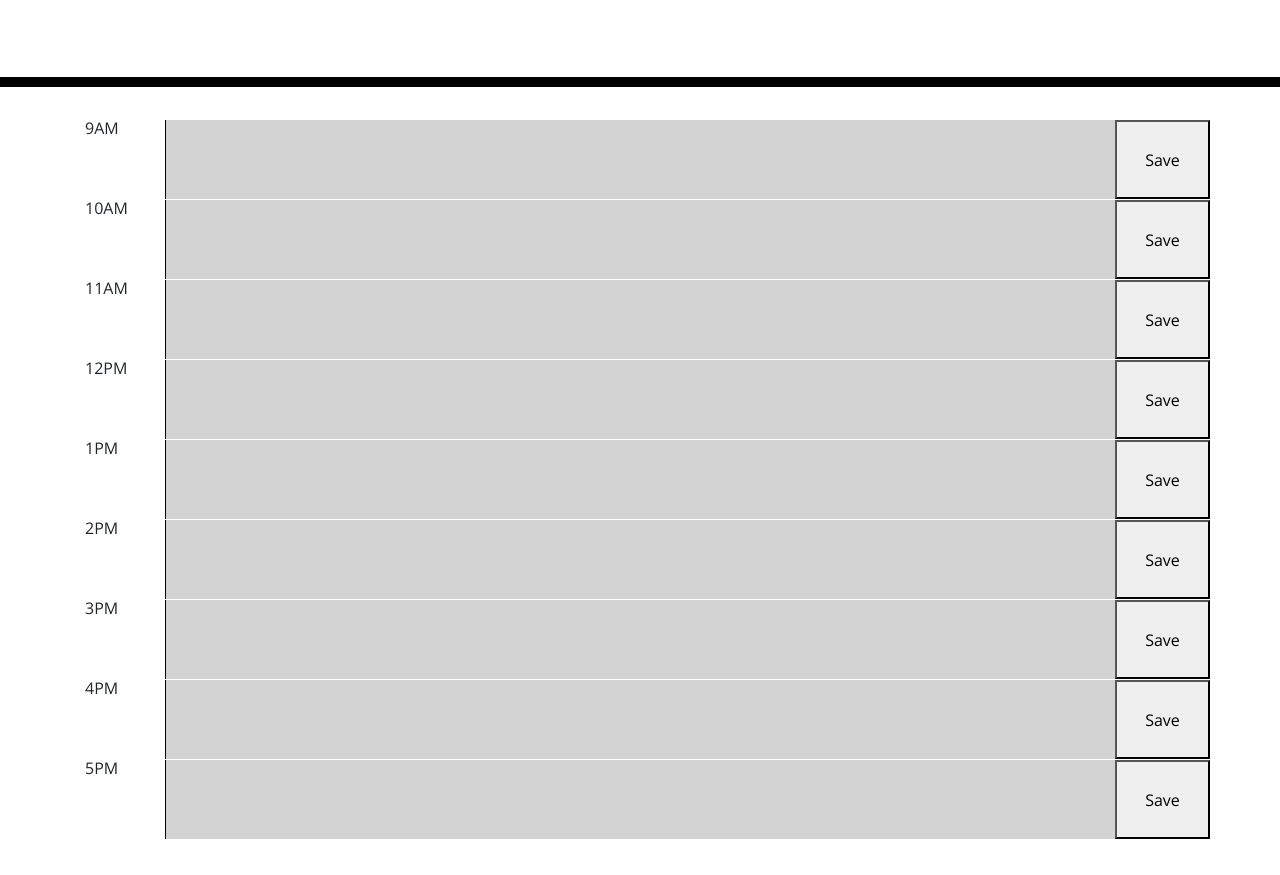
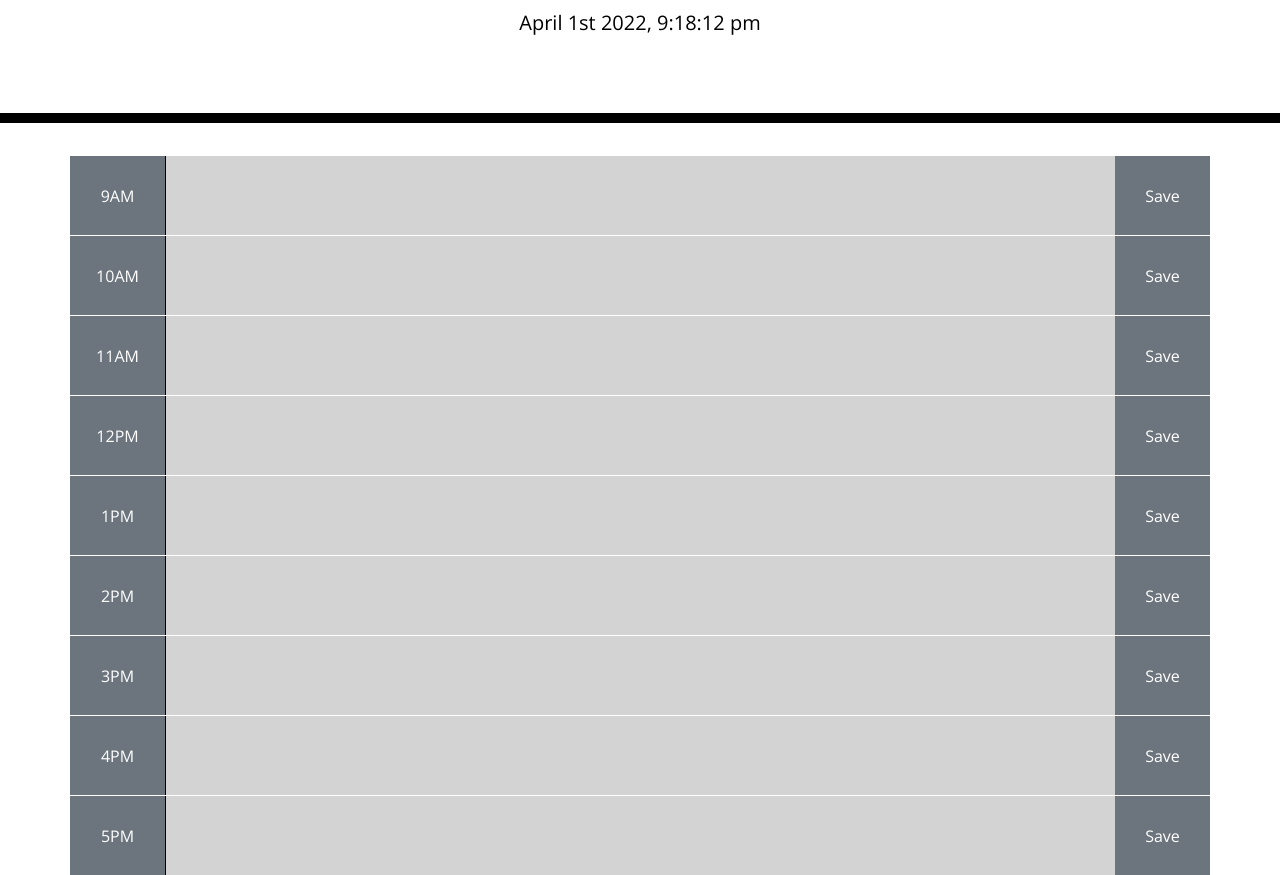
Before and after one commit to martin0330/work-day-scheduler, a plain HTML site: page index.html in a window 1280 px wide. Shown: the part 181-1056 px from the top of the page. Before the commit the page ends 1020 px from the top, so only its background shows below. Drawn offline with nearby package versions, Linux system fonts and the light colour scheme.

Commit message:
added time and date on page

```diff
--- a/assets/css/style.css
+++ b/assets/css/style.css
@@ -69,3 +69,11 @@ body {
     font-size: 20px;
     transition: all .3s ease-in-out;
   }
+
+  .time {
+    background-color: rgb(108,117,125);
+    display: flex;
+    justify-content: center;
+    align-items: center;
+    color: white;
+  }
--- a/assets/js/script.js
+++ b/assets/js/script.js
@@ -1,3 +1,4 @@
+// save entered task
 $(".save").click(function(){
     var time=$(this).siblings("textarea").attr("id");
     console.log(time)
@@ -7,6 +8,7 @@ $(".save").click(function(){
     localStorage.setItem(time, text)
 })
 
+// add colored css for time
 $("textarea").each(function(){
     var timeFromPage = $(this).attr("id");
     var currentHour = moment().hours();
@@ -26,7 +28,7 @@ $("textarea").each(function(){
 
 
 
-
+// grab item from html
 $("#9").val(localStorage.getItem("9"));
 $("#10").val(localStorage.getItem("10"));
 $("#11").val(localStorage.getItem("11"));
@@ -36,3 +38,9 @@ $("#14").val(localStorage.getItem("14"));
 $("#15").val(localStorage.getItem("15"));
 $("#16").val(localStorage.getItem("16"));
 $("#17").val(localStorage.getItem("17"));
+
+// display current day and time
+setInterval(() => {
+    var currentDay = moment().format('MMMM Do YYYY, h:mm:ss a');
+$('#currentDay').text(currentDay)
+}, 1000);
--- a/index.html
+++ b/index.html
@@ -30,49 +30,49 @@
         </header>
         <div class="container">
             <div class="row">
-                <div class="col-md-1">9AM</div>
+                <div class="col-md-1 time">9AM</div>
                 <textarea id= "9" class = "col-md-10"></textarea>
-                <button class = "col-md-1 save">Save</button>
+                <button class = "col-md-1 save btn btn-secondary rounded-0">Save</button>
             </div>
             <div class="row">
-                <div class="col-md-1">10AM</div>
+                <div class="col-md-1 time">10AM</div>
                 <textarea id= "10" class = "col-md-10"></textarea>
-                <button class = "col-md-1 save">Save</button>
+                <button class = "col-md-1 save btn btn-secondary rounded-0">Save</button>
             </div>
             <div class="row">
-                <div class="col-md-1">11AM</div>
+                <div class="col-md-1 time">11AM</div>
                 <textarea id= "11" class = "col-md-10"></textarea>
-                <button class = "col-md-1 save">Save</button>
+                <button class = "col-md-1 save btn btn-secondary rounded-0">Save</button>
             </div>
             <div class="row">
-                <div class="col-md-1">12PM</div>
+                <div class="col-md-1 time">12PM</div>
                 <textarea id= "12" class = "col-md-10"></textarea>
-                <button class = "col-md-1 save">Save</button>
+                <button class = "col-md-1 save btn btn-secondary rounded-0">Save</button>
             </div>
             <div class="row">
-                <div class="col-md-1">1PM</div>
+                <div class="col-md-1 time">1PM</div>
                 <textarea id= "13" class = "col-md-10"></textarea>
-                <button class = "col-md-1 save">Save</button>
+                <button class = "col-md-1 save btn btn-secondary rounded-0">Save</button>
             </div>
             <div class="row">
-                <div class="col-md-1">2PM</div>
+                <div class="col-md-1 time">2PM</div>
                 <textarea id= "14" class = "col-md-10"></textarea>
-                <button class = "col-md-1 save">Save</button>
+                <button class = "col-md-1 save btn btn-secondary rounded-0">Save</button>
             </div>
             <div class="row">
-                <div class="col-md-1">3PM</div>
+                <div class="col-md-1 time">3PM</div>
                 <textarea id= "15" class = "col-md-10"></textarea>
-                <button class = "col-md-1 save">Save</button>
+                <button class = "col-md-1 save btn btn-secondary rounded-0">Save</button>
             </div>
             <div class="row">
-                <div class="col-md-1">4PM</div>
+                <div class="col-md-1 time">4PM</div>
                 <textarea id= "16" class = "col-md-10"></textarea>
-                <button class = "col-md-1 save">Save</button>
+                <button class = "col-md-1 save btn btn-secondary rounded-0">Save</button>
             </div>
             <div class="row">
-                <div class="col-md-1">5PM</div>
+                <div class="col-md-1 time">5PM</div>
                 <textarea id= "17" class = "col-md-10"></textarea>
-                <button class = "col-md-1 save">Save</button>
+                <button class = "col-md-1 save btn btn-secondary rounded-0">Save</button>
             </div>
         <!-- Timeblocks go here -->
         </div>
```
